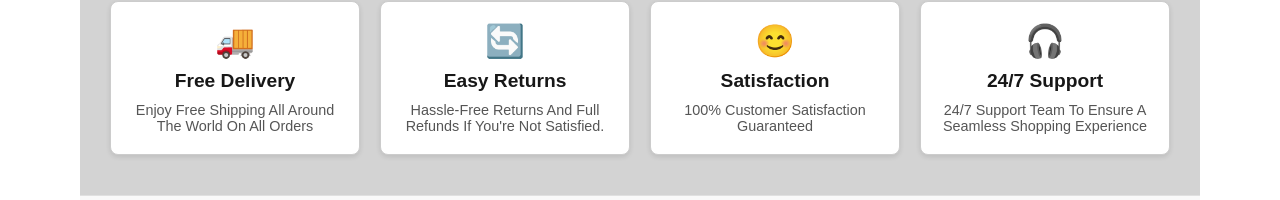
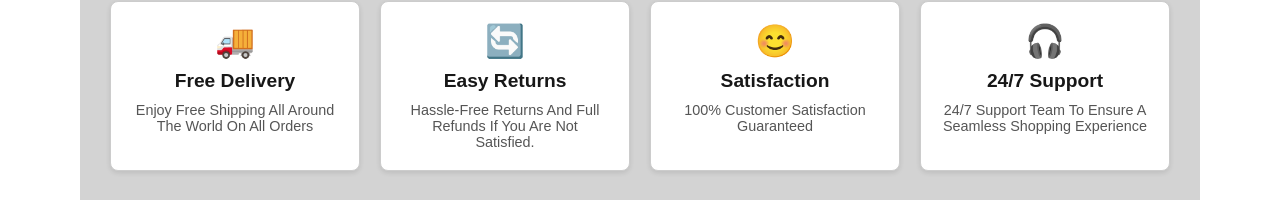
Before and after one commit to Mornar99/HCI-project, a Next.js app: page / in a window 1280 px wide. Shown: the part 1061-1261 px from the top of the page. Built offline with nearby package versions, Linux system fonts and the light colour scheme; no server answers.

Commit message:
deploy fix

```diff
--- a/src/app/page.tsx
+++ b/src/app/page.tsx
@@ -56,7 +56,9 @@ const Home = () => {
           <div className={styles.benefitCard}>
             <span>🔄</span>
             <h3>Easy Returns</h3>
-            <p>Hassle-Free Returns And Full Refunds If You're Not Satisfied.</p>
+            <p>
+              Hassle-Free Returns And Full Refunds If You Are Not Satisfied.
+            </p>
           </div>
           <div className={styles.benefitCard}>
             <span>😊</span>
```
